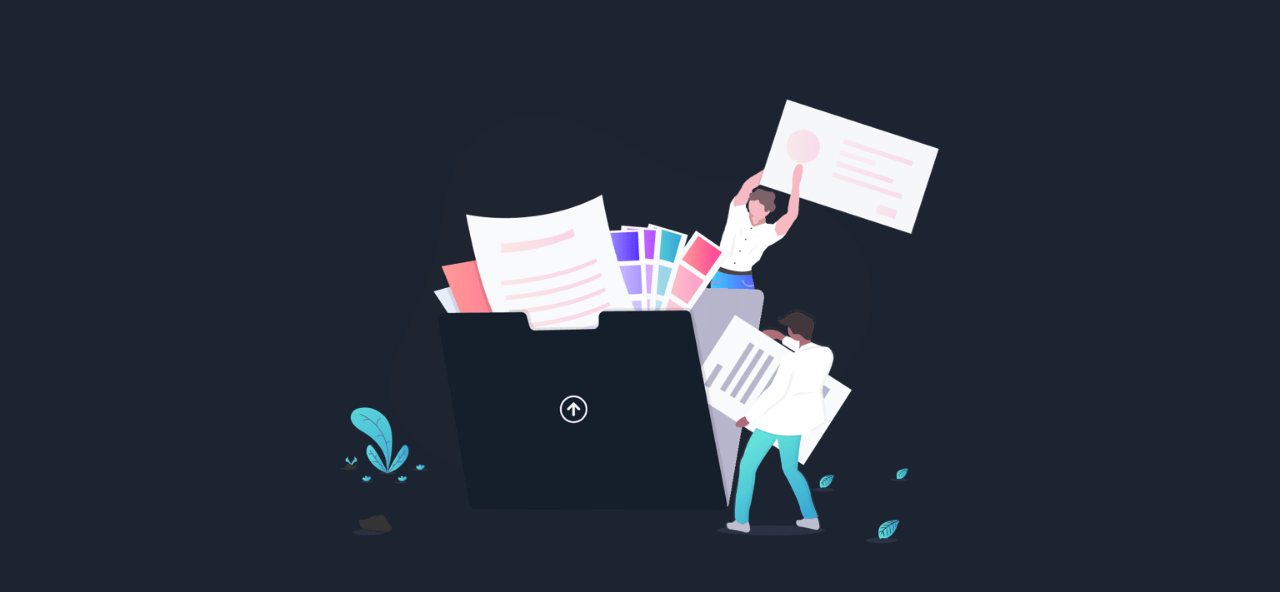
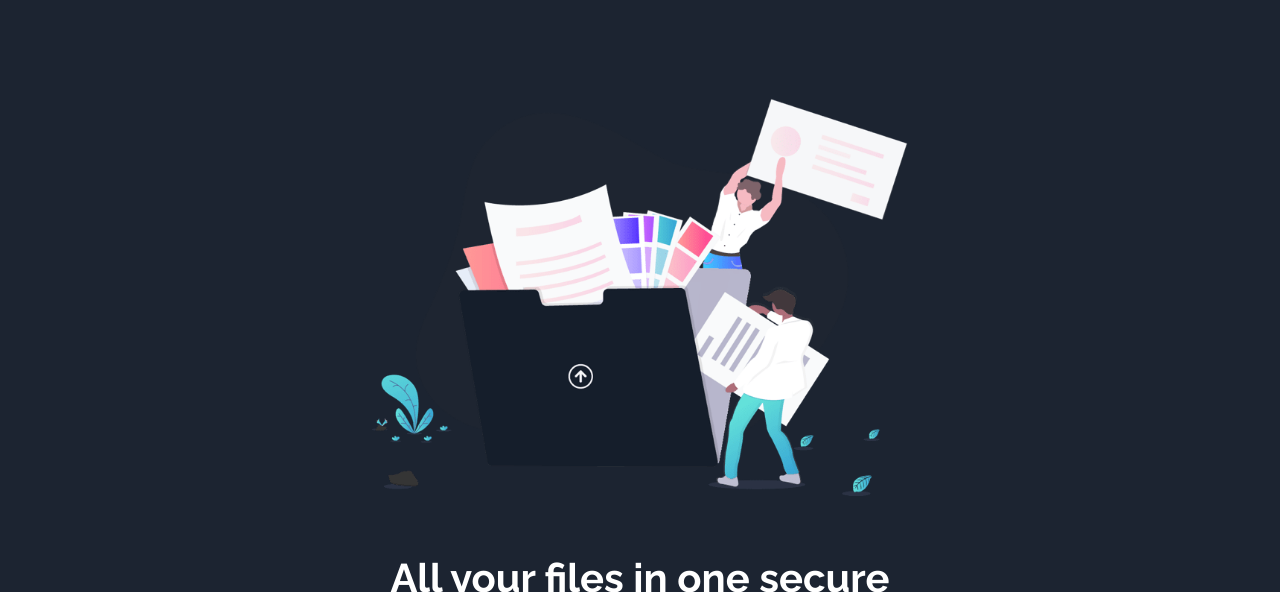
Before and after one commit to omarhaythm/FYLO-Dark-theme-landing-page, a plain HTML site: page index.html in a window 1280 px wide. Shown: the part 162-754 px from the top of the page. Drawn offline with nearby package versions, Linux system fonts and the light colour scheme.

Commit message:
Update style.css

```diff
--- a/css/style.css
+++ b/css/style.css
@@ -97,6 +97,7 @@ a {
 #header .header-content img,
 #section-2 .row img {
   max-width: 100%;
+  padding: 0 2rem;
 }
 
 #header .header-content h1 {
```
